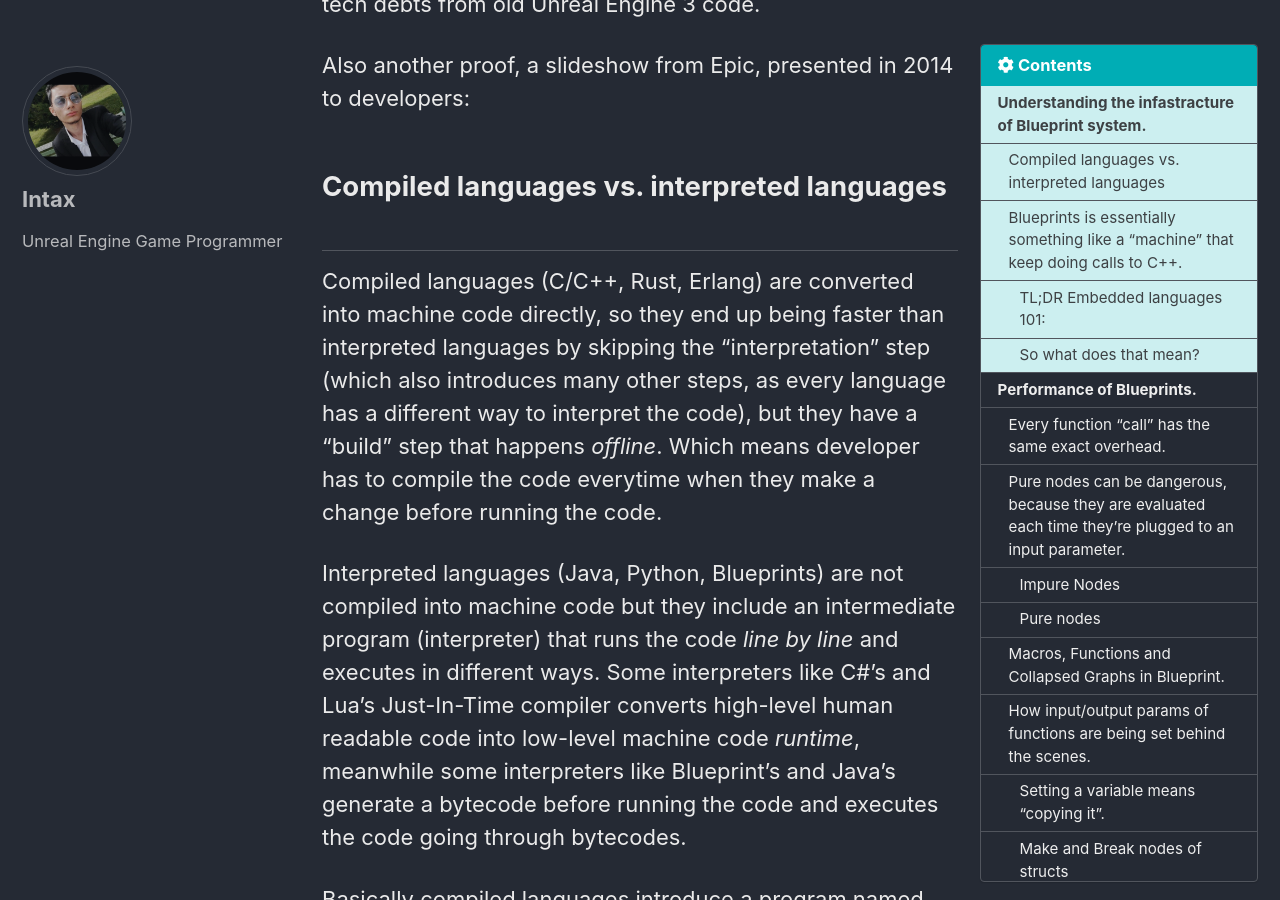
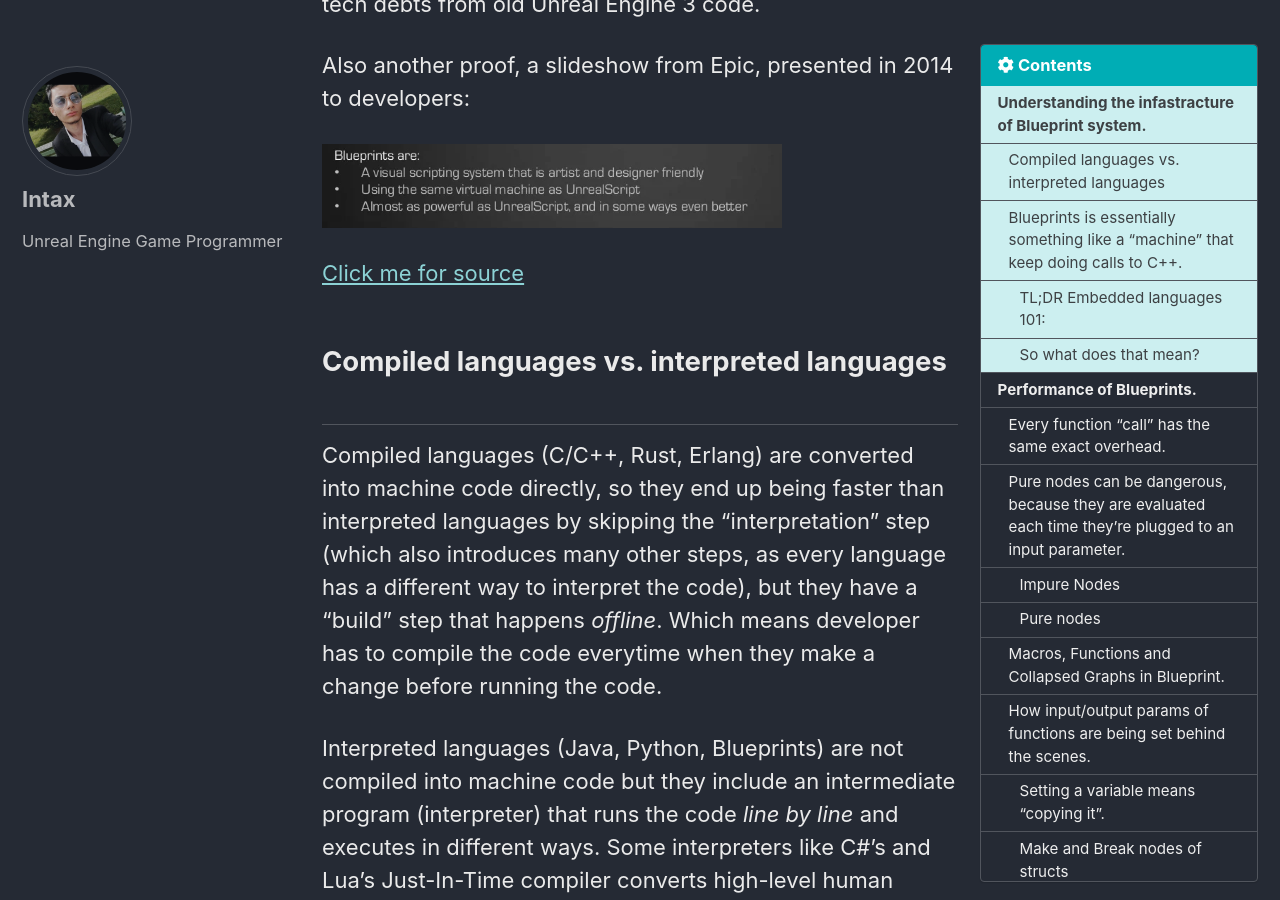
Before and after one commit to intaxwashere/intaxwashere.github.io, a Jekyll site: the page built from _posts/2022-10-20-blueprint-performance.md, in a window 1280 px wide and 900 px high, scrolled down 1476 px. Built offline with Jekyll 4.4.1, drawn with Linux system fonts in a browser that asks for light colours; cached includes are drawn as plain includes.

Commit message:
add proof for unrealscript tech debt

```diff
--- a/_posts/2022-10-20-blueprint-performance.md
+++ b/_posts/2022-10-20-blueprint-performance.md
@@ -29,6 +29,10 @@ Blueprints is a visual and *interpreted* language that is implemented on top of
 If you go through `UnrealTypes.h`, `CodeGenerator.h` and `Object.h` in source code, you can see the legacy comments in the code that implies reflection types are actually sharing tech debts from old Unreal Engine 3 code.
 
 Also another proof, a slideshow from Epic, presented in 2014 to developers:
+
+![Slideshow from 2014.](/assets/images/per-post/blueprint-performance/ue-tech-debt-sucks.png)
+
+[Click me for source](https://www.slideshare.net/GerkeMaxPreussner/east-coast-devcon-2014-game-programming-in-ue4-game-framework)
 
 ## Compiled languages vs. interpreted languages
 
```
Also changed, not shown: assets/images/per-post/blueprint-performance/ue-tech-debt-sucks.png (added).
